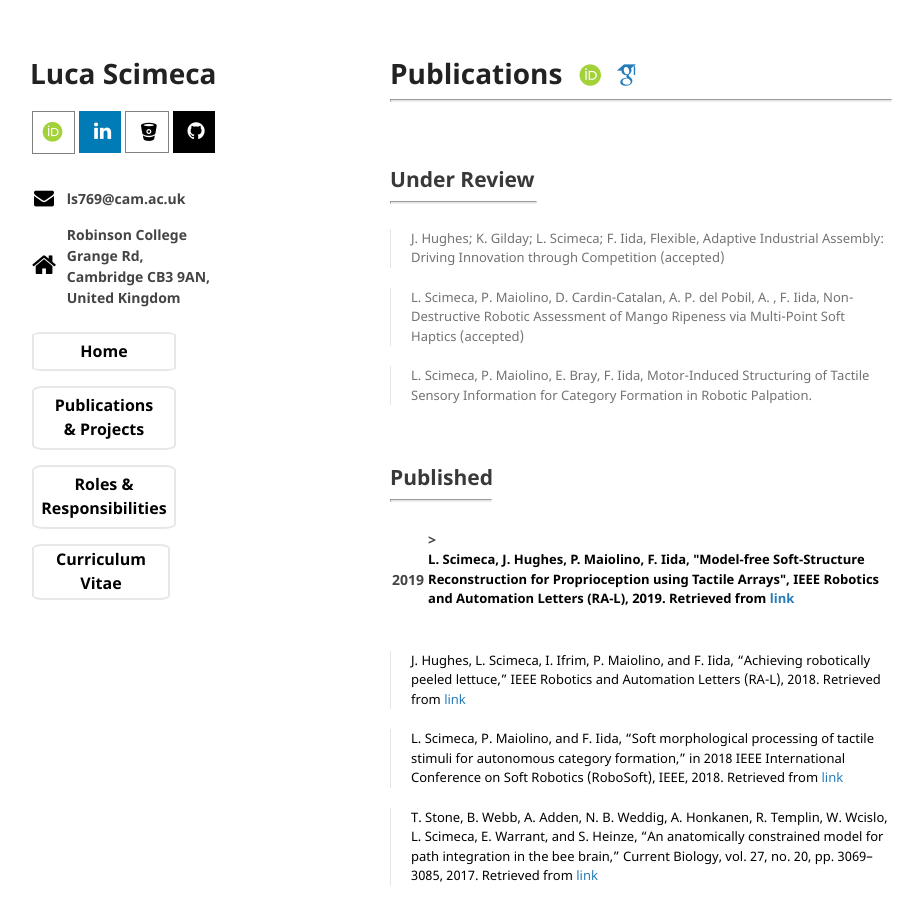
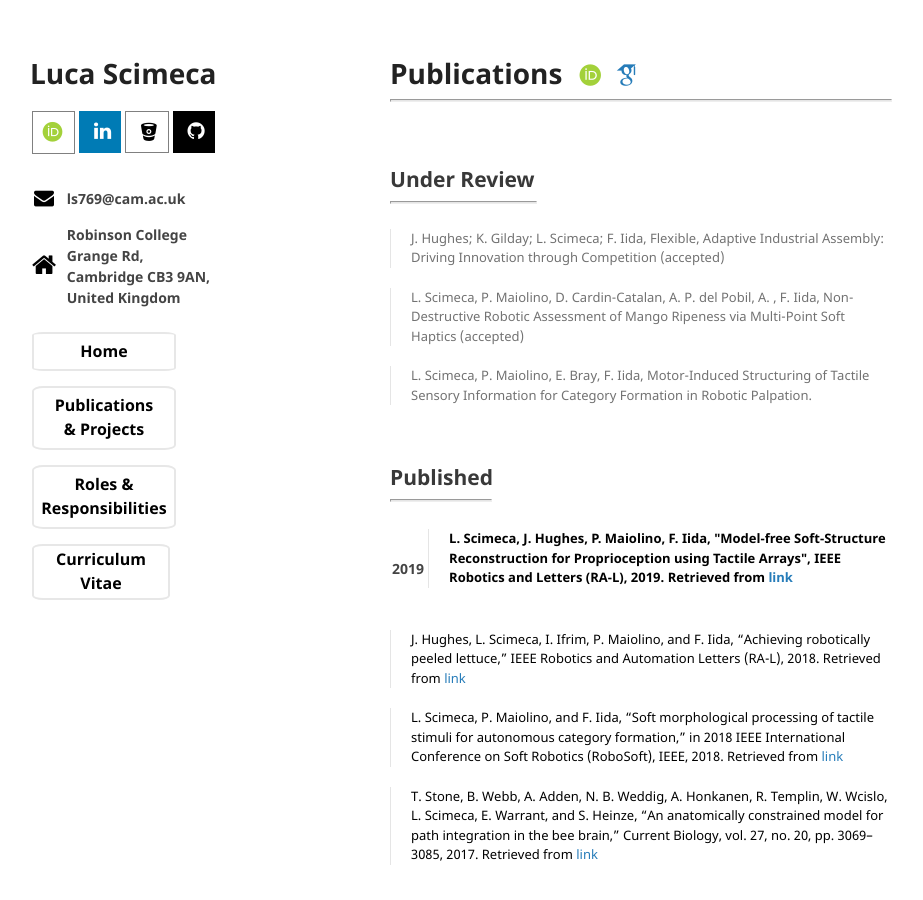
Before and after one commit to lucascimeca/lucascimeca.github.io, a Jekyll site: the page built from publications.md, in a window 1280 px wide and 900 px high. Shown: the whole window, without its empty margins (180-1103 px from the left). Built offline with Jekyll 4.4.1, drawn with Linux system fonts in a browser that asks for light colours; nearby versions of some CDN libraries; some web fonts are replaced; the repository's description, which GitHub fills in, is left out; our own code applies the rules of GitHub Pages for plain Markdown files.

Commit message:
Update publications.md

```diff
--- a/publications.md
+++ b/publications.md
@@ -29,9 +29,9 @@ layout: default
    2019
   </th>
   <th>
-   > <div style="font-size: 13px; color: black">
-    L. Scimeca, J. Hughes, P. Maiolino, F. Iida, "Model-free Soft-Structure Reconstruction for Proprioception using Tactile Arrays",      IEEE Robotics and Automation Letters (RA-L), 2019.
-    Retrieved from <a href="https://ieeexplore.ieee.org/document/8675407" target="_blank">link</a> </div>
+   <blockquote><div style="font-size: 13px; color: black">
+    L. Scimeca, J. Hughes, P. Maiolino, F. Iida, "Model-free Soft-Structure Reconstruction for Proprioception using Tactile Arrays",      IEEE Robotics and Letters (RA-L), 2019.
+    Retrieved from <a href="https://ieeexplore.ieee.org/document/8675407" target="_blank">link</a> </div></blockquote>
     <p></p>
   </th>
  </tr>
```
